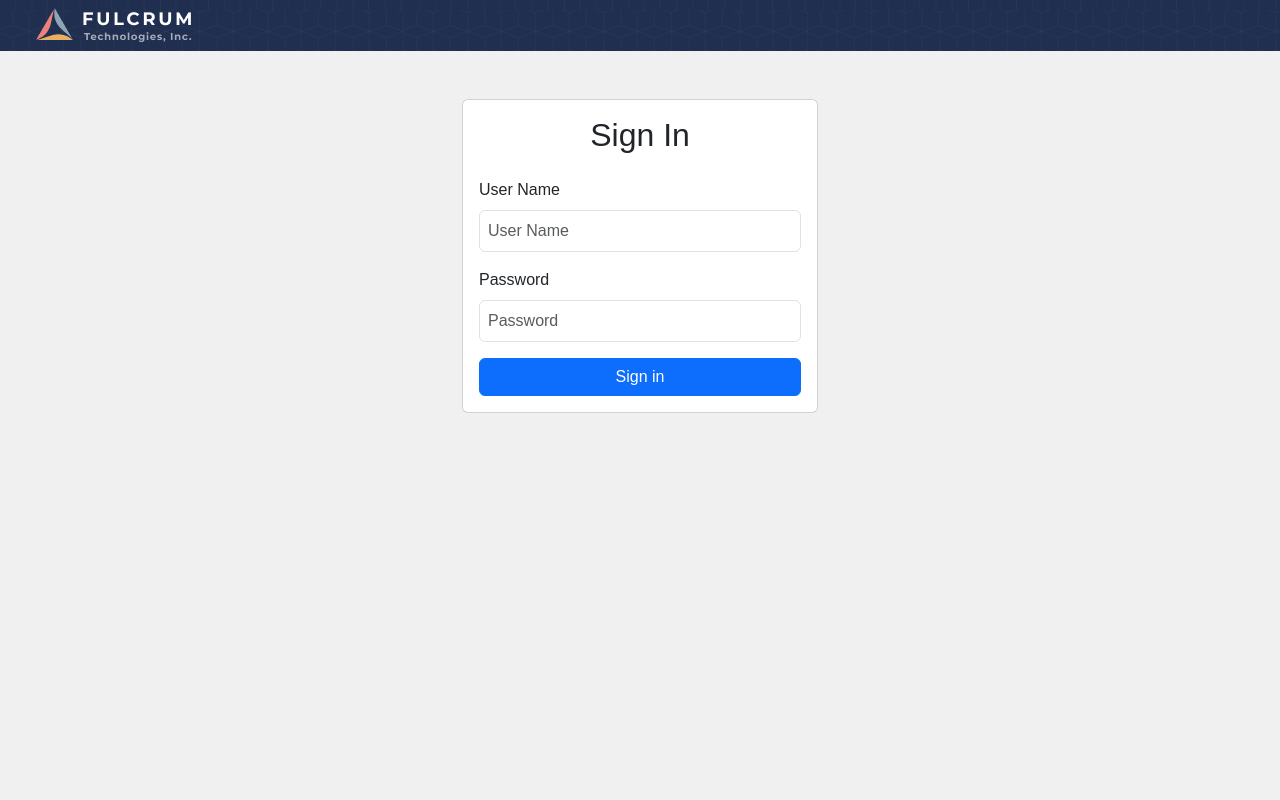
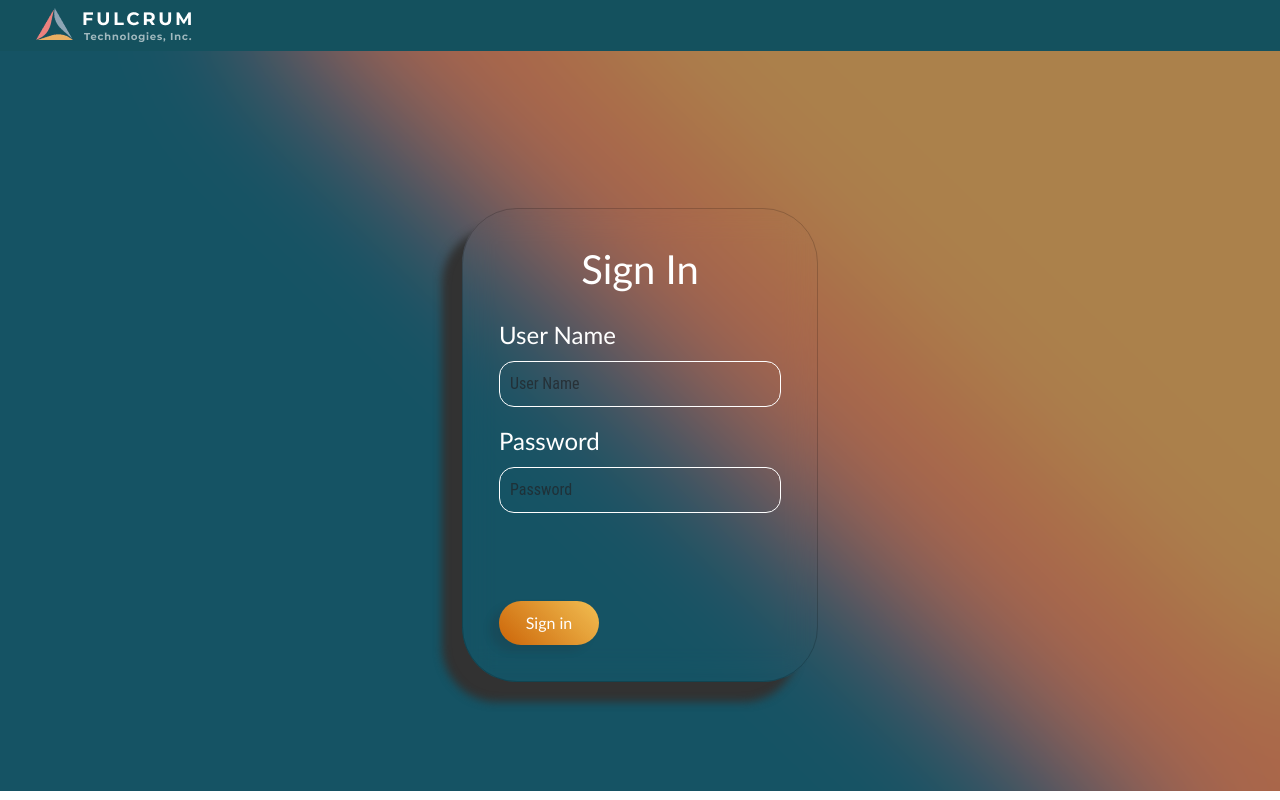
Before and after one commit to duraipd/NewePoll, a React (Create React App) app in the folder ePollFrontend/: page / in a window 1280 px wide. Built offline with nearby package versions, Linux system fonts and the light colour scheme.

Commit message:
login page update

```diff
--- a/ePollFrontend/src/App.css
+++ b/ePollFrontend/src/App.css
@@ -8,8 +8,8 @@
 }
 
 .navbar{
-  /* background-color: #202e50; */
- background-image:url(Navbar-Background.png);
+  background-color: #14515e;
+ /* background-image:url(Navbar-Background.png);  */
 }
 
 @media (prefers-reduced-motion: no-preference) {
@@ -46,138 +46,3 @@
   margin: 0px 0px 0px -46px;
 
 }
-
-
-
-/* App.css */
-
-body {
-  font-family: 'Arial', sans-serif;
-  margin: 0;
-  padding: 0;
-  background-color: #f0f0f0;
-}
-
-.app-container {
-  max-width: 800px;
-  margin: 20px auto;
-  background-color: #fff;
-  padding: 20px;
-  box-shadow: 0 0 10px rgba(0, 0, 0, 0.1);
-  border-radius: 8px;
-}
-
-header {
-  text-align: center;
-  margin-bottom: 20px;
-}
-
-main {
-  display: flex;
-  flex-direction: column;
-}
-
-.input-set {
-  display: flex;
-  align-items: center;
-  margin-bottom: 10px;
-}
-
-.add-button-container {
-  display: flex;
-  align-items: center;
-  margin-top: 10px;
-}
-
-.add-icon {
-  cursor: pointer;
-  font-size: 24px;
-  font-weight: bold;
-  color: green;
-  margin-right: 10px;
-}
-
-.remove-icon {
-  cursor: pointer;
-  font-size: 24px;
-  font-weight: bold;
-  color: red;
-  margin-left: 10px;
-}
-
-.submit-button {
-  font-size: 16px;
-  background-color: #4caf50;
-  color: #fff;
-  border: none;
-  padding: 10px 20px;
-  border-radius: 4px;
-  cursor: pointer;
-}
-
-@media (max-width: 600px) {
-  .input-set {
-    flex-direction: column;
-    align-items: stretch;
-  }
-  .add-button-container {
-    flex-direction: column;
-    align-items: stretch;
-  }
-}
-
-
-.input-set .remove-icon {
-  margin-left: 10px;
-  margin-right: 10px;
-}
-
-
-.input-set > div {
-  margin-right: 10px;
-}
-
-
-.fixed-set {
-  font-weight: bold;
-}
-
-.hide-on-submit {
-  display: none;
-}
-
-
-@media (max-width: 600px) {
-  .submit-button {
-    margin-top: 10px;
-  }
-}
-
-
-
-
-.add-button-container {
-  display: flex;
-  align-items: center;
-  margin-top: 10px; /* Add margin-top to separate from the input-set */
-}
-
-.add-icon,
-.remove-icon {
-  cursor: pointer;
-  font-size: 24px;
-  font-weight: bold;
-  margin-right: 10px;
-}
-
-.submit-button {
-  font-size: 16px;
-  background-color: #4caf50;
-  color: #fff;
-  border: none;
-  padding: 10px 20px;
-  border-radius: 4px;
-  cursor: pointer;
-}
-
-/* ... existing styles ... */
--- a/ePollFrontend/src/App.js
+++ b/ePollFrontend/src/App.js
@@ -9,17 +9,21 @@ import Login from './Login';
 const App = () => {
 
   return (
+    <div>
+      <Navbar />
+
 
     <Router>
       <div>
 
-        <Navbar />
+
         <Routes>
           <Route path="/" element={<Login />} />
           <Route path="/dashboard" element={<Dashboard />} />
         </Routes>
       </div>
     </Router>
+    </div>
 
   );
 };
--- a/ePollFrontend/src/Css/Dashboard.css
+++ b/ePollFrontend/src/Css/Dashboard.css
@@ -78,4 +78,5 @@
     font-size: 16px;
     cursor: pointer;
     font-weight: bolder;
+    width: fit-content;
   }
--- a/ePollFrontend/src/Login.js
+++ b/ePollFrontend/src/Login.js
@@ -1,117 +1,10 @@
-// import React, { useEffect, useState } from 'react';
-// import { useNavigate } from 'react-router-dom';
-// import 'bootstrap/dist/css/bootstrap.min.css';
-// import Service from './service/Service';
-
-
-// const Login = () => {
-
-//   const navigate = useNavigate();
-//   const [user, setUser] = useState({
-//     user_Name: '',
-//     password: '',
-//   });
-
-//   const handleChange = (e) => {
-//     setUser({ ...user, [e.target.name]: e.target.value });
-//   };
-
-//   const handleSubmit = (e) => {
-//     e.preventDefault();
-
-
-//     console.log('Submitting user data:', user.user_Name, user.password);
-
-//     Service.getUser(user)
-//       .then((response) => {
-
-//         var d = response;
-//         console.log(d)
-
-//         if (d==="Welcome") {
-
-//           navigate('/Dashboard');
-//         } else if(d==="Invaild Creditenial") {
-
-//           console.log('Login failed. Handle accordingly.');
-//         }
-//       })
-//       .catch((error) => {
-//         console.error('Error submitting user data:', error);
-//       });
-//   };
-
-//   useEffect(() => {
-
-//   }, []);
-
-
-
-//   return (
-//     <div className="container mt-5">
-//       <div className="row justify-content-center">
-//         <div className="col-md-6 col-lg-4">
-//           <div className="card">
-//             <div className="card-body">
-//               <h2 className="card-title text-center mb-4">Sign In</h2>
-//               <form onSubmit={handleSubmit}>
-//                 <div className="mb-3">
-//                   <label htmlFor="user_Name" className="form-label">
-//                     User Name
-//                   </label>
-//                   <input
-//                     type="text"
-//                     className="form-control"
-//                     placeholder="User Name"
-//                     id="user_Name"
-//                     name="user_Name"
-//                     value={user.user_Name}
-//                     onChange={handleChange}
-//                     required
-//                   />
-//                 </div>
-//                 <div className="mb-3">
-//                   <label htmlFor="password" className="form-label">
-//                     Password
-//                   </label>
-//                   <input
-//                     type="password"
-//                     className="form-control"
-//                     placeholder="Password"
-//                     id="password"
-//                     name="password"
-//                     value={user.password}
-//                     onChange={handleChange}
-//                     required
-//                   />
-//                 </div>
-//                 <div className="d-grid">
-//                 <button type="submit" onClick={handleSubmit}  className="btn btn-primary">
-//                     Sign in
-//                   </button>
-//                 </div>
-//               </form>
-//             </div>
-//           </div>
-//         </div>
-//       </div>
-//     </div>
-//   );
-// };
-
-// export default Login;
-
-
-
-
-// Login.js
-
 import React, { useState, useEffect } from 'react';
 import { useNavigate } from 'react-router-dom';
 import 'bootstrap/dist/css/bootstrap.min.css';
 import Service from './service/Service';
 import { fetch } from './service/Service';
 import { startTimer, MAX_CONSECUTIVE_FAILURES } from './timer';
+import './login.css';
 
 const Login = () => {
   const navigate = useNavigate();
@@ -216,13 +109,15 @@ const Login = () => {
     };
   }, []);
 
+
   return (
-    <div className="container mt-5">
+    <div className='bg-img'>
+    <div className="container mt-5 login-box">
       <div className="row justify-content-center">
         <div className="col-md-6 col-lg-4">
           <div className="card">
             <div className="card-body">
-              <h2 className="card-title text-center mb-4">Sign In</h2>
+              <h1 className="card-title text-center mb-4" >Sign In</h1>
               <form onSubmit={handleSubmit}>
                 <div className="mb-3">
                   <label htmlFor="user_Name" className="form-label">
@@ -254,6 +149,10 @@ const Login = () => {
                     required
                   />
                 </div>
+                <br></br>
+                <br></br>
+
+
                 {errorMessage && <p className='text-danger'>{errorMessage}</p>}
                 <div className="d-grid">
                   <button type="submit" className="btn btn-primary" disabled={showTimer}>
@@ -271,6 +170,7 @@ const Login = () => {
         </div>
       </div>
     </div>
+    </div>
   );
 };
 
--- a/ePollFrontend/src/Navbar.js
+++ b/ePollFrontend/src/Navbar.js
@@ -11,18 +11,6 @@ const Navbar = () => {
       <div className="container">
        <img src={myImage} className='a'/>
 
-      <button
-          className="navbar-toggler"
-          type="button"
-          data-bs-toggle="collapse"
-          data-bs-target="#navbarNav"
-          aria-controls="navbarNav"
-          aria-expanded="false"
-          aria-label="Toggle navigation"
-        >
-          <span className="navbar-toggler-icon"></span>
-        </button>
-
 
       </div>
     </nav>
--- /dev/null
+++ b/ePollFrontend/src/login.css
@@ -0,0 +1,91 @@
+
+.bg-img {
+
+  background: url('new\ bg4.png') center/cover no-repeat;
+  height: 92.5vh;
+  display: flex;
+  align-items: center;
+  justify-content: center;
+  margin: 0;
+  border-radius: 1px solid white;
+
+}
+
+
+.card {
+
+  background: rgba(255, 255, 255, 0);
+  backdrop-filter: blur(15px);
+  border-radius: 55px;
+  padding: 20px;
+  box-shadow: -20px 20px 9px rgba(50, 50, 50, 50);
+
+}
+
+h2{
+  /* font-family:'Gill Sans', 'Gill Sans MT', Calibri, 'Trebuchet MS', sans-serif; */
+  font-weight: bolder;
+}
+.card-title {
+    color:white;
+    font-family:'Gill Sans', 'Gill Sans MT', Calibri, 'Trebuchet MS', sans-serif;
+  }
+.card-body {
+    color: white;
+    font-size: x-large;
+    font-family:'Gill Sans', 'Gill Sans MT', Calibri, 'Trebuchet MS', sans-serif;
+
+}
+
+.form-control {
+
+  background: rgba(255, 255, 255, 0);
+  border: 1px solid white;
+  border-radius: 15px;
+  margin-bottom: 10px;
+  padding: 10px;
+  backdrop-filter: blur(10px);
+  font-family:Roboto Condensed;
+
+
+
+
+}
+.form-label {
+    color: white;
+    /* font-weight: bold; */
+  }
+
+.btn-primary {
+
+  /* background: rgba(31, 128, 226, 0.7);  */
+  background: linear-gradient(45deg, #d36605f6, #f2bf52);
+  border: none;
+  border-radius: 30px;
+  border-color: 2px solid #14515e;
+  /* width: fit-content; */
+   width: 100px;
+  padding: 10px;
+  cursor: pointer;
+  color: white;
+  backdrop-filter: blur(10px);
+  /* font-weight: bold; */
+  box-shadow: -9px 6px 9px rgba(50, 0, 0, 0.1);
+   font-family:Roboto Condensed;
+   font-family:'Gill Sans', 'Gill Sans MT', Calibri, 'Trebuchet MS', sans-serif;
+}
+
+.btn-primary:hover {
+
+  background:  hsl(191, 65%, 22%);
+  border: 2px solid white;
+
+
+}
+
+.text-danger {
+
+  color: #dc3545;
+  /* Red color for error messages */
+
+}
```
Also changed, not shown: ePollFrontend/src/new bg4.png (added), 1 other file (tests, documents, lock files or other folders).
